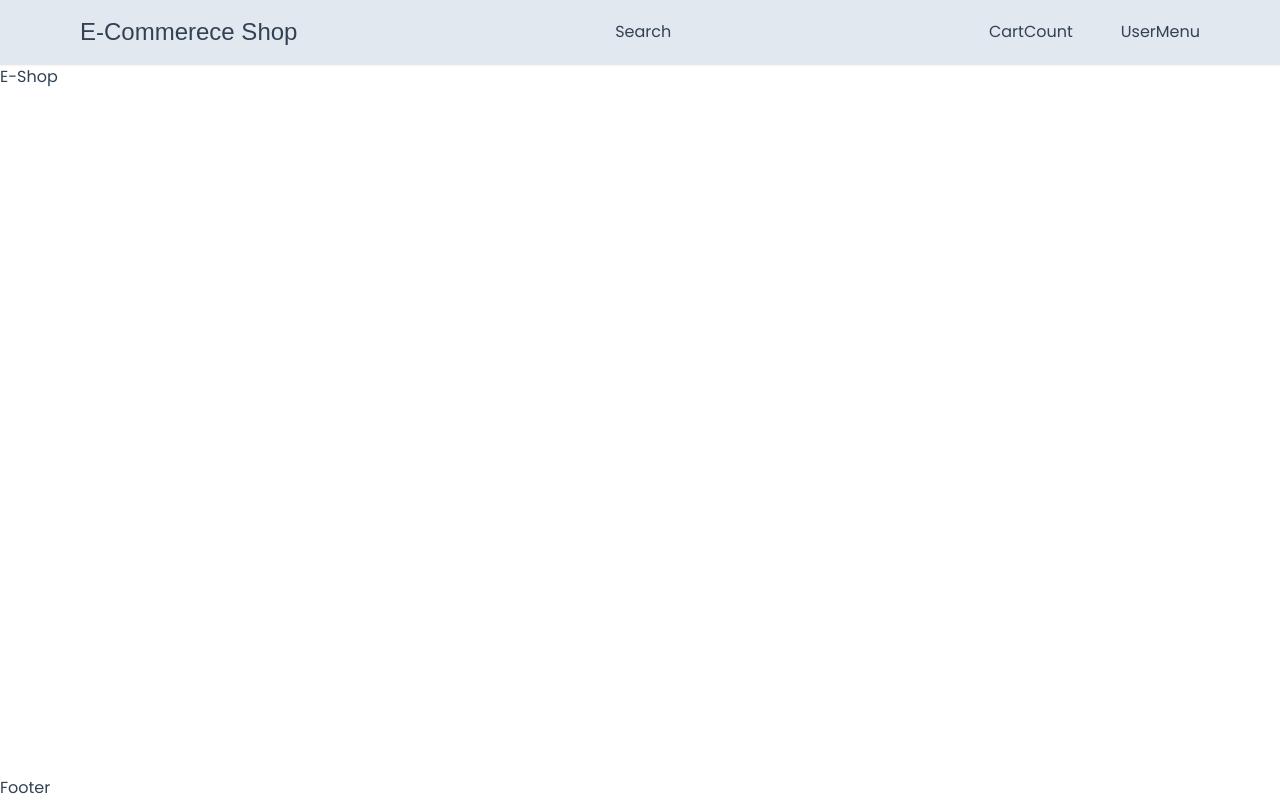
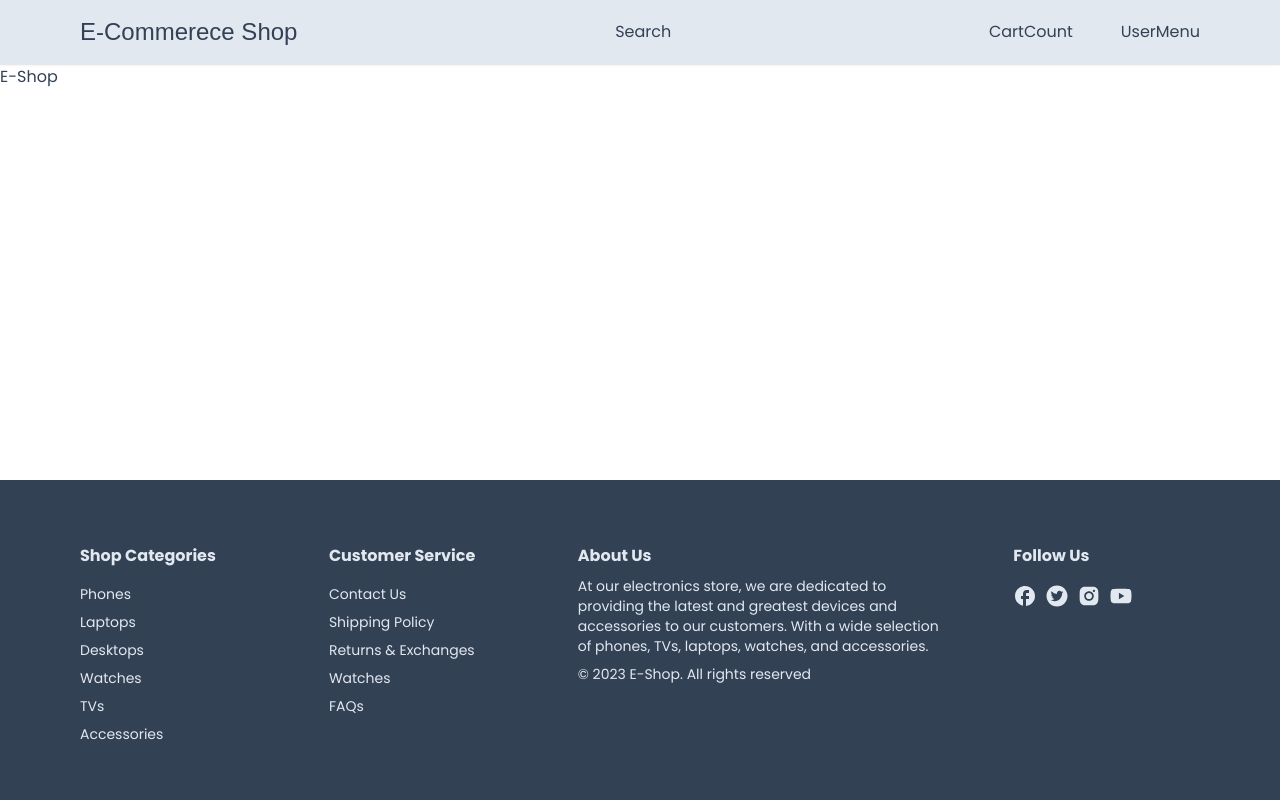
Before and after one commit to Alireza-hajizaki/Next13-E-Commerce, a Next.js app: page / in a window 1280 px wide. Built offline with nearby package versions, Linux system fonts and the light colour scheme; a web font is replaced by a local one.

Commit message:
footer completed

```diff
--- a/app/components/footer/Footer.tsx
+++ b/app/components/footer/Footer.tsx
@@ -1,6 +1,48 @@
+import Link from "next/link";
+import Container from "../Container";
+import FooterList from "./FooterList";
+import {MdFacebook} from "react-icons/md";
+import {AiFillTwitterCircle , AiFillInstagram , AiFillYoutube} from "react-icons/ai";
+
 const Footer = () => {
     return (
-    <h1>Footer</h1>
+    <footer className="bg-slate-700 text-slate-200 text-sm mt-16">
+     <Container>
+        <div className="flex flex-col md:flex-row justify-between pt-16 pb-8">
+          <FooterList>
+            <h3 className="text-base font-bold mb-2">Shop Categories</h3>
+            <Link href="#">Phones</Link>
+            <Link href="#">Laptops</Link>
+            <Link href="#">Desktops</Link>
+            <Link href="#">Watches</Link>
+            <Link href="#">TVs</Link>
+            <Link href="#">Accessories</Link>
+          </FooterList>
+          <FooterList>
+            <h3 className="text-base font-bold mb-2">Customer Service</h3>
+            <Link href="#">Contact Us</Link>
+            <Link href="#">Shipping Policy</Link>
+            <Link href="#">Returns & Exchanges</Link>
+            <Link href="#">Watches</Link>
+            <Link href="#">FAQs</Link>
+          </FooterList>
+          <div className="w-fully md:w-1/3 mb-6 md:mb-2">
+            <h3 className="text-base font-bold mb-2">About Us</h3>
+            <p className="mb-2">At our electronics store, we are dedicated to providing the latest and greatest devices and accessories to our customers. With a wide selection of phones, TVs, laptops, watches, and accessories.</p>
+            <p>&copy; {new Date().getFullYear()} E-Shop. All rights reserved</p>
+          </div>
+          <FooterList>
+            <h3 className="text-base font-bold mb-2">Follow Us</h3>
+            <div className="flex gap-2">
+             <Link href="#"><MdFacebook size={24}/></Link>
+             <Link href="#"><AiFillTwitterCircle size={24}/></Link>
+             <Link href="#"><AiFillInstagram size={24}/></Link>
+             <Link href="#"><AiFillYoutube size={24}/></Link>
+            </div>
+          </FooterList>
+        </div>
+     </Container>
+    </footer>
     );
 }
 
--- /dev/null
+++ b/app/components/footer/FooterList.tsx
@@ -0,0 +1,13 @@
+interface FooterListProps {
+    children: React.ReactNode;
+}
+
+const FooterList :React.FC<FooterListProps> = ({children}) => {
+    return (
+        <div className="w-full sm:w-1/2 md:w-1/4 lg:w-1/6 mb-6 flex flex-col gap-2">
+          {children}
+        </div>
+     );
+}
+
+export default FooterList;
--- a/package.json
+++ b/package.json
@@ -19,6 +19,7 @@
     "postcss": "8.4.27",
     "react": "18.2.0",
     "react-dom": "18.2.0",
+    "react-icons": "^4.10.1",
     "tailwindcss": "3.3.3",
     "typescript": "5.1.6"
   }
```
Also changed, not shown: 1 other file (tests, documents, lock files or other folders).
